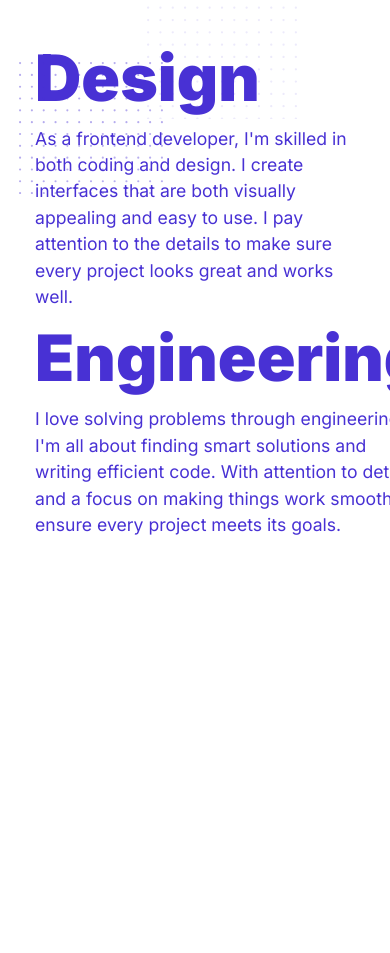
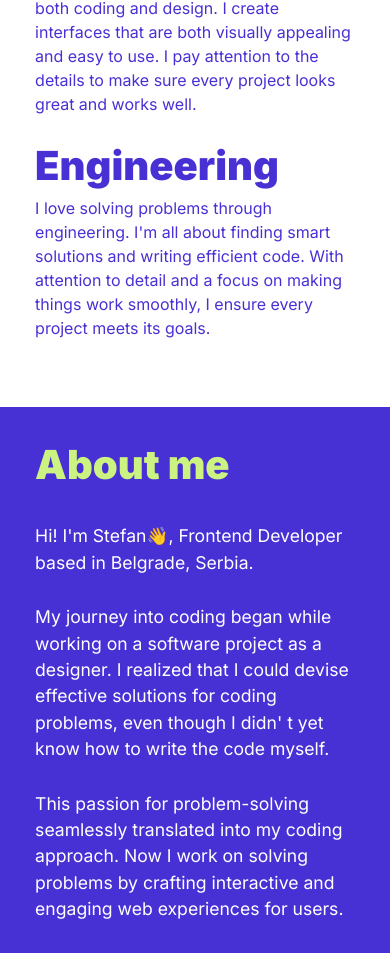
Before and after one commit to stefanbrkic1/portfolio, a React (Vite) app: page / in a window 390 px wide. Shown: the part 1034-1987 px from the top of the page. Before the commit the page ends 1724 px from the top, so only its background shows below. Built offline with nearby package versions, Linux system fonts and the light colour scheme.

Commit message:
Added AboutMe Section

```diff
--- a/src/components/HeroSection.jsx
+++ b/src/components/HeroSection.jsx
@@ -11,7 +11,7 @@ function HeroSection() {
           <h1>Frontend Developer.</h1>
         </FadeInItem>
         <FadeInItem index={3} showOnce={true}>
-          <p className="text-center sm:text-start text-[15px] sm:text-[1.5rem] xl:text-[1.3rem] 2xl:text-[19px] font-medium sm:max-w-[320px] lg:max-w-[420px] xl:max-w-[550px] mt-1">
+          <p className="text-center sm:text-start text-[15px] sm:text-[1.6rem] xl:text-[1.3rem] 2xl:text-[19px] font-medium sm:max-w-[40rem] mt-1">
             Lorem ipsum dolor sit amet consectetur adipisicing elit. Laboriosam
             dicta accusantium amet enim.
           </p>
@@ -538,7 +538,7 @@ function HeroSection() {
               fillRule="evenodd"
               clipRule="evenodd"
               d="M13.9327 43.0493L28.5132 43.0715L28.491 28.491L43.0715 28.5132L43.0493 13.9327L57.6299 13.9549L57.6088 0.124142L59.1084 0.126427L59.1318 15.4568L44.5513 15.4346L44.5735 30.0151L29.9929 29.9929L30.0151 44.5734L15.4346 44.5512L15.4568 59.1318L0.126439 59.1084L0.124156 57.6088L13.9549 57.6299L13.9327 43.0493Z"
-              fill="#3155D4"
+              fill="#4831d4"
             />
           </svg>
           <svg
--- a/src/components/SkillsSection.jsx
+++ b/src/components/SkillsSection.jsx
@@ -1,20 +1,28 @@
+import FadeInItem from "./FadeInItem";
+
 function SkillsSection() {
   return (
-    <div className="w-screen h-screen flex flex-col justify-center px-[9%] pt-[2rem]">
+    <div className="overflow-hidden w-full h-auto py-[17%] sm:py-[0px] sm:h-[94vh] sm:max-h-[52rem] flex flex-col gap-5 sm:gap-0 justify-center px-[9%] sm:pt-[2rem]">
       <div className="flex">
         <div className="relative">
-          <h1 className="text-[4em] font-black text-primary">Design</h1>
-          <p className="text-primary max-w-[33rem] text-[1.1rem]">
-            As a frontend developer, I&apos;m skilled in both coding and design.
-            I create interfaces that are both visually appealing and easy to
-            use. I pay attention to the details to make sure every project looks
-            great and works well.
-          </p>
+          <FadeInItem index={1} showOnce={true}>
+            <h1 className="text-[2.5rem] sm:text-[5.2em] lg:text-[4.5em] xl:text-[4em] font-black text-primary">
+              Design
+            </h1>
+          </FadeInItem>
+          <FadeInItem index={3} showOnce={true}>
+            <p className="text-primary sm:max-w-[41rem] lg:max-w-[40rem] xl:max-w-[33rem] text-[1rem] sm:text-[1.6rem] md:text-[1.5rem] lg:text-[1.3rem] xl:text-[1.1rem]">
+              As a frontend developer, I&apos;m skilled in both coding and
+              design. I create interfaces that are both visually appealing and
+              easy to use. I pay attention to the details to make sure every
+              project looks great and works well.
+            </p>
+          </FadeInItem>
           <svg
             viewBox="0 0 134 123"
             fill="none"
             xmlns="http://www.w3.org/2000/svg"
-            className="absolute left-[7rem] top-[-3rem] w-[12rem] max-w-[150px] opacity-10"
+            className="hidden sm:block absolute left-[7rem] top-[-3rem] w-[12rem] max-w-[150px] opacity-10"
           >
             <circle cx="1" cy="1" r="1" fill="#4831D4" />
             <circle cx="12" cy="1" r="1" fill="#4831D4" />
@@ -179,7 +187,7 @@ function SkillsSection() {
             viewBox="0 0 134 123"
             fill="none"
             xmlns="http://www.w3.org/2000/svg"
-            className="absolute right-[12rem] top-[2rem] w-[9rem] max-w-[150px] opacity-40"
+            className="hidden sm:block absolute right-[12rem] top-[2rem] w-[9rem] max-w-[150px] opacity-40"
           >
             <circle cx="1" cy="1" r="1" fill="#4831D4" />
             <circle cx="12" cy="1" r="1" fill="#4831D4" />
@@ -371,7 +379,7 @@ function SkillsSection() {
             viewBox="0 0 162 22"
             fill="none"
             xmlns="http://www.w3.org/2000/svg"
-            className="absolute w-[4rem] right-[24rem] top-[10rem]"
+            className="hidden sm:block absolute w-[4rem] right-[24rem] top-[10rem]"
           >
             <path
               d="M20 11C20 16.5672 15.7034 21 10.5 21C5.29663 21 1 16.5672 1 11C1 5.4328 5.29663 1 10.5 1C15.7034 1 20 5.4328 20 11Z"
@@ -395,7 +403,7 @@ function SkillsSection() {
             viewBox="0 0 84 13"
             fill="none"
             xmlns="http://www.w3.org/2000/svg"
-            className="absolute w-[4rem] rotate-45 bottom-0 right-[5rem]"
+            className="hidden sm:block absolute w-[4rem] rotate-45 bottom-0 right-[5rem]"
           >
             <path
               fillRule="evenodd"
@@ -406,13 +414,19 @@ function SkillsSection() {
           </svg>
         </div>
         <div>
-          <h1 className="text-[4em] font-black text-primary">Engineering</h1>
-          <p className="text-primary max-w-[33rem] text-[1.1rem]">
-            I love solving problems through engineering. I&apos;m all about
-            finding smart solutions and writing efficient code. With attention
-            to detail and a focus on making things work smoothly, I ensure every
-            project meets its goals.
-          </p>
+          <FadeInItem index={2} showOnce={true}>
+            <h1 className="text-[2.5rem]  sm:text-[5.2em] lg:text-[4.5em] xl:text-[4em] font-black text-primary">
+              Engineering
+            </h1>
+          </FadeInItem>
+          <FadeInItem index={4} showOnce={true}>
+            <p className="text-primary sm:max-w-[43rem] lg:max-w-[40rem] xl:max-w-[33rem] text-[1rem] sm:text-[1.6rem] md:text-[1.5rem] lg:text-[1.3rem] xl:text-[1.1rem]">
+              I love solving problems through engineering. I&apos;m all about
+              finding smart solutions and writing efficient code. With attention
+              to detail and a focus on making things work smoothly, I ensure
+              every project meets its goals.
+            </p>
+          </FadeInItem>
         </div>
       </div>
     </div>
--- a/src/pages/LandingPage.jsx
+++ b/src/pages/LandingPage.jsx
@@ -1,17 +1,55 @@
-import { useEffect } from "react";
-
 import Navbar from "../components/Navbar";
 import HeroSection from "../components/HeroSection";
 import SkillsSection from "../components/SkillsSection";
+import FadeInItem from "../components/FadeInItem";
 
 function LandingPage() {
-  useEffect(() => window.scrollTo(0, 0), []);
-
   return (
     <>
       <Navbar />
       <HeroSection />
       <SkillsSection />
+      <div className="h-auto min-h-[700px] lg:h-screen bg-primary flex flex-col lg:flex-row items-stretch px-[9%]">
+        <div className="flex-1 text-[#ffffff] py-[9%]">
+          <FadeInItem index={2} showOnce={true}>
+            <h2 className="text-[2.5rem] sm:text-[4rem] lg:text-[3rem] text-secondary font-black">
+              About me
+            </h2>
+          </FadeInItem>
+          <div className="flex flex-col gap-7 pt-7 text-[1.1rem] sm:text-[1.9rem] md:text-[1.6rem] lg:text-[1.3rem] xl:text-[1.1rem]">
+            <FadeInItem index={1} showOnce={true}>
+              <p>
+                Hi! I&apos;m Stefan👋, Frontend Developer based in Belgrade,
+                Serbia.
+              </p>
+            </FadeInItem>
+            <FadeInItem index={2} showOnce={true}>
+              <p>
+                My journey into coding began while working on a software project
+                as a designer. I realized that I could devise effective
+                solutions for coding problems, even though I didn&apos; t yet
+                know how to write the code myself.
+              </p>
+            </FadeInItem>
+            <FadeInItem index={3} showOnce={true}>
+              <p>
+                This passion for problem-solving seamlessly translated into my
+                coding approach. Now I work on solving problems by crafting
+                interactive and engaging web experiences for users.
+              </p>
+            </FadeInItem>
+            <FadeInItem index={4} showOnce={true}>
+              <p>
+                When I&apos;m not coding, you can find me on a football field or
+                in a gym, lifting weights and doing martial arts.
+              </p>
+            </FadeInItem>
+          </div>
+        </div>
+        <div className="flex-[2] relative pt-[5%]">
+          <div className="w-[100%] max-[414px]:min-h-[470px] min-h-[500px] h-[100%] bg-[url('../assets/img/stefan.png')] bg-contain bg-center bg-no-repeat"></div>
+        </div>
+      </div>
     </>
   );
 }
```
